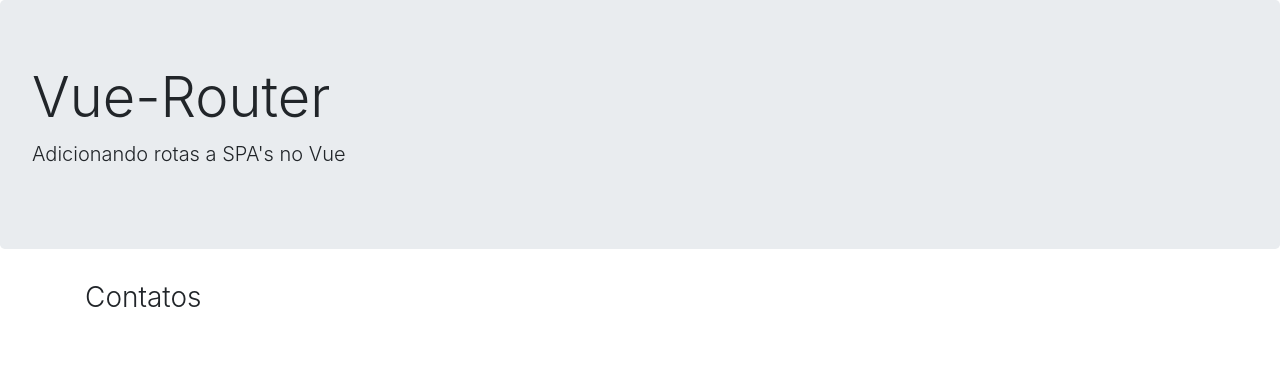
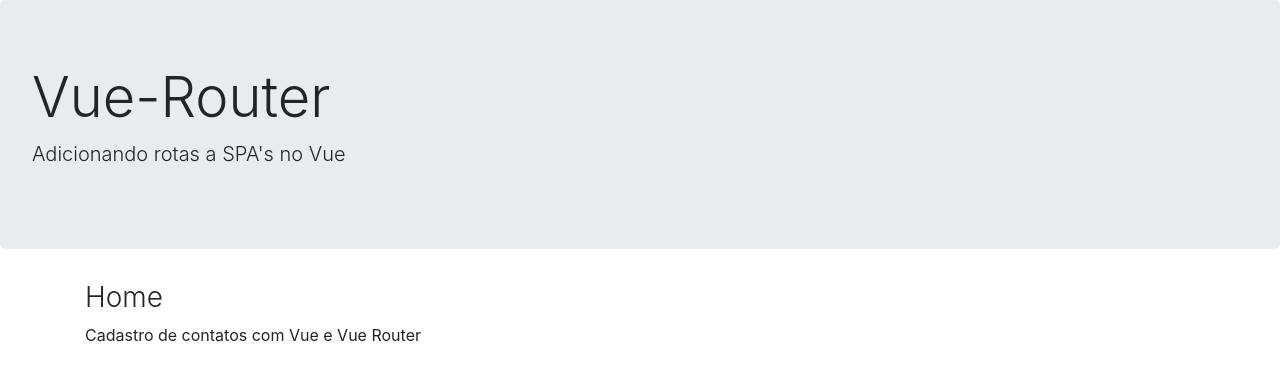
Before and after one commit to victorqrz/vue-rotas, a Vue app: page / in a window 1280 px wide. Shown: the top 380 px of the page. Built offline with nearby package versions, Linux system fonts and the light colour scheme.

Commit message:
criação das rotas e componentes

```diff
--- a/src/App.vue
+++ b/src/App.vue
@@ -9,9 +9,7 @@
     </div>
 
     <div class="container">
-      <h3 class="font-weight-light">
-        Contatos
-      </h3>
+      <router-view></router-view>
     </div>
 
   </div>
--- a/src/main.js
+++ b/src/main.js
@@ -1,13 +1,18 @@
 import Vue from 'vue'
 import VueRouter from 'vue-router'
 import App from './App.vue'
+import Contatos from './views/contatos/Contatos.vue'
+import Home from './views/Home.vue'
 
 Vue.config.productionTip = false
 
 Vue.use(VueRouter)
 
 const router = new VueRouter({
-  routes: []
+  routes: [
+    { path: '/contatos' ,component: Contatos},
+    { path: '/' ,component: Home}
+  ]
 })
 
 new Vue({
--- /dev/null
+++ b/src/views/Home.vue
@@ -0,0 +1,6 @@
+<template>
+  <div>
+    <h3 class="font-weight-light">Home</h3>
+    <p>Cadastro de contatos com Vue e Vue Router</p>
+  </div>
+</template>
--- /dev/null
+++ b/src/views/contatos/Contatos.vue
@@ -0,0 +1,3 @@
+<template>
+  <h3 class="font-weight-light">Contatos</h3>
+</template>
```
